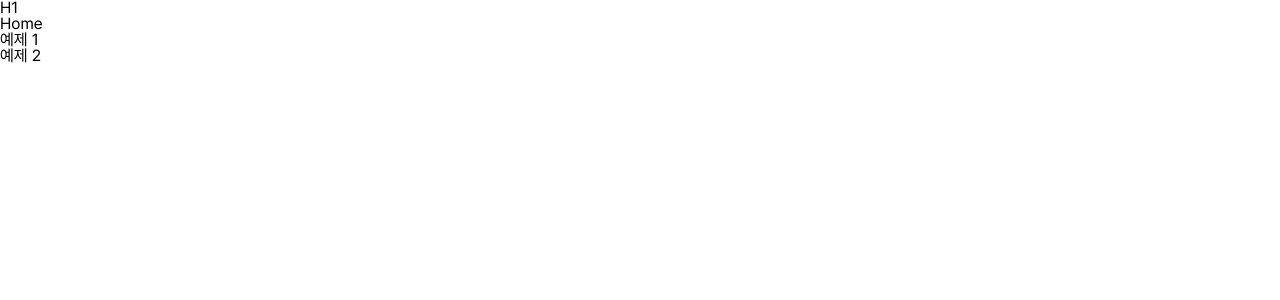
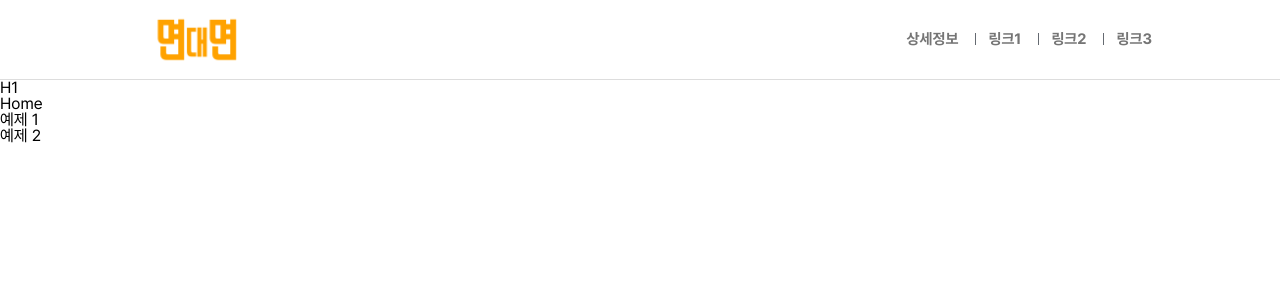
Before and after one commit to Jetty2020/random-interview, a Next.js app: page / in a window 1280 px wide. Shown: the top 300 px of the page. Built offline with nearby package versions, Linux system fonts and the light colour scheme.

Commit message:
✨ 헤더,푸터를 공통 Layout으로 설정

```diff
--- /dev/null
+++ b/src/components/layouts/Layout.tsx
@@ -0,0 +1,18 @@
+import React from 'react';
+import FooterPage from './FooterPage';
+import HeaderPage from './HeaderPage';
+
+interface ChildProps {
+  children: React.ReactNode;
+}
+function Layout({ children }: ChildProps) {
+  return (
+    <>
+      <HeaderPage />
+      <main>{children}</main>
+      {/* <FooterPage /> */}
+    </>
+  );
+}
+
+export default Layout;
--- a/src/pages/_app.tsx
+++ b/src/pages/_app.tsx
@@ -1,12 +1,15 @@
 import { Global } from '@emotion/react';
 import type { AppProps } from 'next/app';
+import Layout from '@components/layouts/Layout';
 import { GlobalStyles } from '../styles/globals';
 
 function MyApp({ Component, pageProps }: AppProps) {
   return (
     <>
       <Global styles={GlobalStyles} />
-      <Component {...pageProps} />
+      <Layout>
+        <Component {...pageProps} />
+      </Layout>
     </>
   );
 }
```
